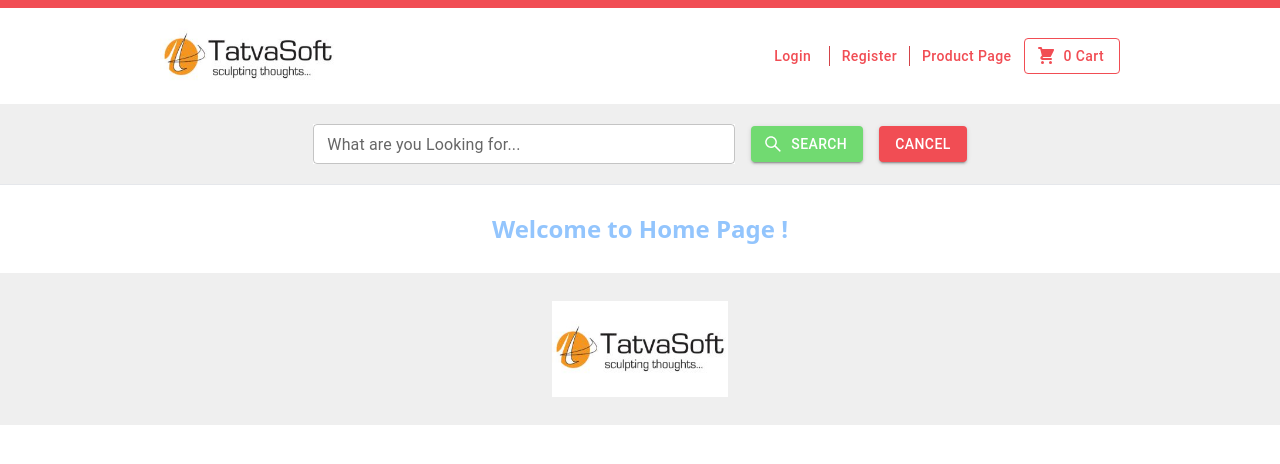
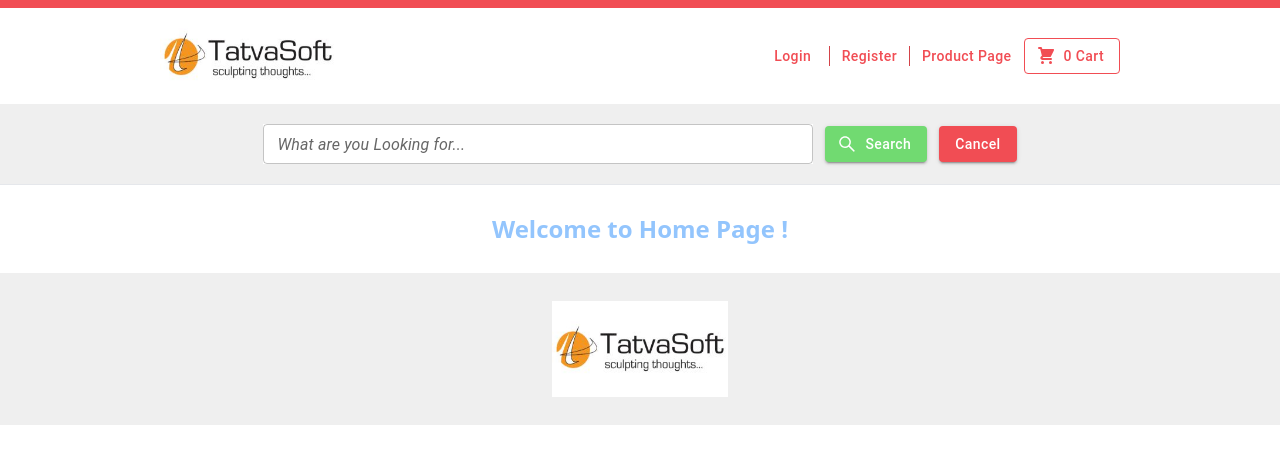
Before and after one commit to ranaom222/Book-Store_TavtaSoft_Internship, a React (Create React App) app: page / in a window 1280 px wide. Shown: the top 464 px of the page. Built offline with nearby package versions, Linux system fonts and the light colour scheme.

Commit message:
changes made

```diff
--- a/src/Components/Searchbar.jsx
+++ b/src/Components/Searchbar.jsx
@@ -1,19 +1,84 @@
-import { Button, TextField } from "@mui/material";
-import React from "react";
+import { Button, List, ListItem, TextField } from "@mui/material";
+import React, { useState } from "react";
 import { AiOutlineSearch } from "react-icons/ai";
+import bookService from "../service/book.service";
 
 export default function Searchbar() {
+  const [query, setQuery] = useState("");
+  const [bookList, setBookList] = useState([]);
+  const [openSearchResult, setOpenSearchResult] = useState(false);
+  const searchBook = async () => {
+    const res = await bookService.searchBook(query);
+    setBookList(res);
+  };
+  const search = () => {
+    searchBook();
+    setOpenSearchResult(true);
+  };
+
   return (
-    <div className="flex bg-[#efefef] h-20 items-center justify-center space-x-4">
+    <div className="flex bg-[#efefef] h-20 items-center justify-center space-x-3">
+      <div style={{ position: "relative" }}>
         <TextField
           hiddenLabel
-        id="filled-hidden-label-small"
           label="What are you Looking for..."
           type={"text"}
+          value={query}
           variant="outlined"
           size="small"
-        sx={{ width: "422px", backgroundColor: "white" }}
+          sx={{
+            width: "550px",
+            backgroundColor: "white",
+            fontStyle: "italic",
+            "& .MuiInputBase-input": {
+              fontStyle: "normal",
+            },
+          }}
+          onChange={(e) => {
+            setQuery(e.target.value);
+          }}
+          // onBlur={() => {
+          //   setOpenSearchResult(false);
+          // }}
         />
+
+        {openSearchResult && (
+          <div
+            className="bg-white w-[550px] shadow-lg"
+            style={{
+              position: "absolute",
+              padding: "15px",
+              borderRadius: "5px",
+            }}
+          >
+            {bookList?.length === 0 && <p>No Product Found</p>}
+            <List>
+              {bookList?.length > 0 &&
+                bookList.map((item, index) => (
+                  <ListItem className="flex-1" key={index}>
+                    <div className="flex  w-full ">
+                      <div className="flex-1 ">
+                        <p className="font-semibold">{item.name}</p>
+                        <p className=" line-clamp-1">{item.description}</p>
+                      </div>
+                      <div className=" text-right ml-4">
+                        <p>{item.price}</p>
+                        <Button
+                          sx={{
+                            color: "#f14d54",
+                            textTransform: "capitalize",
+                          }}
+                        >
+                          Add to Cart
+                        </Button>
+                      </div>
+                    </div>
+                  </ListItem>
+                ))}
+            </List>
+          </div>
+        )}
+      </div>
 
       <Button
         variant="contained"
@@ -24,7 +89,9 @@ export default function Searchbar() {
           "&:hover": {
             backgroundColor: "#71da71", // Change the hover background color
           },
+          textTransform: "capitalize",
         }}
+        onClick={search}
       >
         Search
       </Button>
@@ -36,6 +103,11 @@ export default function Searchbar() {
           "&:hover": {
             backgroundColor: "#f14d54", // Change the hover background color
           },
+          textTransform: "capitalize",
+        }}
+        onClick={() => {
+          setOpenSearchResult(false);
+          setQuery("");
         }}
       >
         Cancel
--- /dev/null
+++ b/src/service/book.service.js
@@ -0,0 +1,20 @@
+import request from "./request";
+
+const ENDPOINT = "api/book";
+
+const searchBook = async (searchText) => {
+  const url = `${ENDPOINT}/search?keyword=${searchText}`;
+  return request
+    .get(url)
+    .then((res) => {
+      return res;
+    })
+    .catch((err) => {
+      console.log(err);
+    });
+};
+
+const bookService = {
+  searchBook,
+};
+export default bookService;
```
Lines whose indentation alone changed are shown as unchanged.
